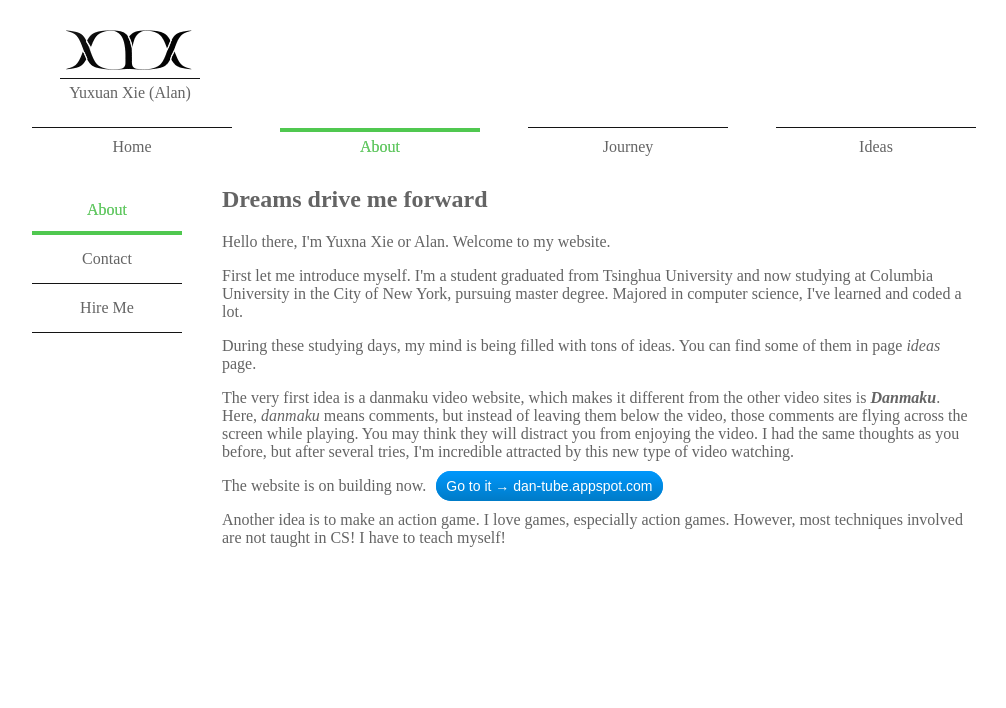
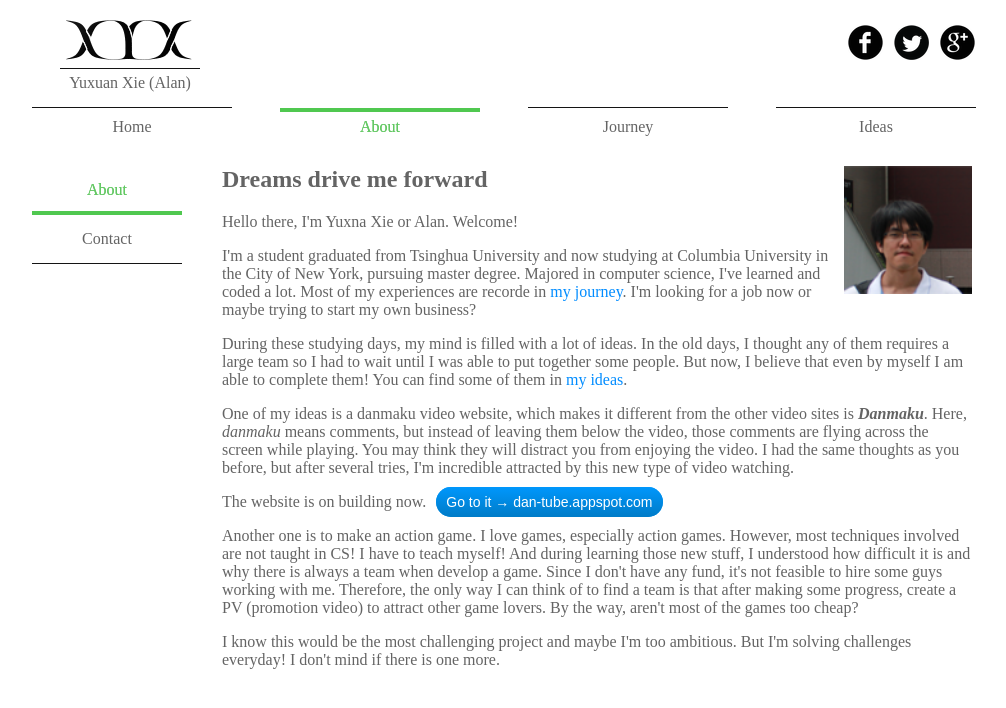
Before and after one commit to teststaybaka/yuxuan, a Python web app: template template/about.html in a window 1280 px wide. Shown: the top 708 px of the page, without its empty margins (130-1136 px from the left). Run offline with Jinja, Linux system fonts and the light colour scheme; the template is opened without the code that fills it, so the values that code supplies are empty.

Commit message:
social link! & recognize image

```diff
--- a/models.py
+++ b/models.py
@@ -12,7 +12,7 @@ Categories = ['dantube', 'youmu_blade_dance', 'course', 'others']
 class Article(ndb.Model):
     title = ndb.StringProperty()
     content = ndb.TextProperty()
-    images = ndb.BlobKeyProperty(repeated=True)
+    # images = ndb.BlobKeyProperty(repeated=True)
     category = ndb.StringProperty(choices=Categories)
     date = ndb.DateTimeProperty()
 
--- a/static/about.css
+++ b/static/about.css
@@ -49,3 +49,11 @@ input.button {
     margin-left: 430px;
     font-size: 14px;
 }
+
+.portrait {
+    width: 128px;
+    height: 128px;
+    float: right;
+    margin-top: 20px;
+    margin-left: 10px;
+}
--- a/static/base.css
+++ b/static/base.css
@@ -5,6 +5,15 @@ body {
     margin-left: auto;
     margin-right: auto;
     font-family:"Times New Roman",Georgia,Serif;
+    /*background-image: url("/static/body.jpg");*/
+    background-attachment: fixed;
+    background-repeat: repeat-x;
+    background-size: 1300px auto;
+}
+
+.body-background {
+    width: 1000px;
+    background-color: white;
 }
 
 textarea, input, select, option {
@@ -38,6 +47,8 @@ a.blue-link:active {
     padding: 4px;
     font-size: 14px;
     display: inline-block;
+    -webkit-border-radius: 5px;
+    -moz-border-radius: 5px;
     border-radius: 5px;
     cursor: pointer;
     color: rgb(100,100,100);
@@ -76,7 +87,7 @@ a.blue-link:active {
 }
 
 .button.special:active {
-    box-shadow: inset 0 2px 4px rgba(0,0,0,0.2);
+    box-shadow: inset 0 10px 10px rgba(0,0,0,0.1);
 }
 
 .button.special:disabled {
@@ -86,7 +97,7 @@ a.blue-link:active {
 }
 
 #name-logo {
-    margin: 20px 50px;
+    margin: 10px 50px;
     font-size: 0;
 }
 
@@ -95,7 +106,7 @@ a.blue-link:active {
 }
 
 #name-logo span {
-    display: block;
+    display: inline-block;
     padding: 5px;
     border-top: 1px solid rgb(20,20,20);
     width: 130px;
@@ -231,6 +242,8 @@ div.ajax-content {
 }
 
 .catch-button {
+    -webkit-border-radius: 20px;
+    -moz-border-radius: 20px;
     border-radius: 20px;
     /*border: 1px solid rgb(200,200,200);*/
     background: #0097fc;
@@ -262,3 +275,32 @@ div.ajax-content {
     color: rgb(255,255,255);
 }
 */
+
+#header {
+    position: relative;
+}
+
+.social-buttons-box {
+    position: absolute;
+    top: 15px;
+    right: 28px;
+}
+
+.social-button {
+    width: 35px;
+    height: 35px;
+    display: inline-block;
+    margin-right: 7px;
+}
+
+.social-button.facebook {
+    background-image: url("/static/facebook_icon.png");
+}
+
+.social-button.twitter {
+    background-image: url("/static/twitter_icon.png");
+}
+
+.social-button.google {
+    background-image: url("/static/google_plus_icon.png");
+}
--- a/static/experience.js
+++ b/static/experience.js
@@ -3,7 +3,7 @@ $(document).ready(function() {
     var page = 1;
     var isLoading = false;
     $(window).scroll(function() {
-        if(($(window).scrollTop() > $(document).height() - $(window).height() - 100) && !isLoading) {
+        if(($(window).scrollTop() >= $(document).height() - $(window).height()) && !isLoading) {
             isLoading = true;
             $('#main-body').append('<div class="preview-article loading"></div>');
             $.ajax({
--- a/template/about.html
+++ b/template/about.html
@@ -11,29 +11,33 @@ active
 {% block side_bar %}
 <a href="{{ uri_for('about') }}" class="side {% block side_about_active %}active{% endblock %}">About</a>
 <a href="{{ uri_for('contact') }}" class="side {% block side_contact_active %}{% endblock %}">Contact</a>
-<a href="{{ uri_for('hire_me') }}" class="side {% block side_hire_active %}{% endblock %}">Hire Me</a>
+<!-- <a href="{{ uri_for('hire_me') }}" class="side {% block side_hire_active %}{% endblock %}">Hire Me</a> -->
 {% endblock %}
 
 {% block main_body %}
+<img class="portrait" src="/static/portrait.png">
 <h2>
     Dreams drive me forward
 </h2>
 <p>
-    Hello there, I'm Yuxna Xie or Alan. Welcome to my website. <!-- You won't feel boring here. -->
+    Hello there, I'm Yuxna Xie or Alan. Welcome!
 </p>
 <p>
-    First let me introduce myself. I'm a student graduated from Tsinghua University and now studying at Columbia University in the City of New York, pursuing master degree.  Majored in computer science, I've learned and coded a lot.
+    I'm a student graduated from Tsinghua University and now studying at Columbia University in the City of New York, pursuing master degree.  Majored in computer science, I've learned and coded a lot. Most of my experiences are recorde in <a href="{{ uri_for('experiences') }}" class="blue-link">my journey</a>. I'm looking for a job now or maybe trying to start my own business?
 </p>
 <p>
-   During these studying days, my mind is being filled with tons of ideas. You can find some of them in page <a href="{{ uri_for('ideas') }}"><i>ideas</i></a> page.
+   During these studying days, my mind is filled with a lot of ideas. In the old days, I thought any of them requires a large team so I had to wait until I was able to put together some people. But now, I believe that even by myself I am able to complete them! You can find some of them in <a href="{{ uri_for('ideas') }}" class="blue-link">my ideas</a>.
 </p>
 <p>
-    The very first idea is a danmaku video website, which makes it different from the other video sites is <i><b>Danmaku</b></i>. Here, <i>danmaku</i> means comments, but instead of leaving them below the video, those comments are flying across the screen while playing. You may think they will distract you from enjoying the video. I had the same thoughts as you before, but after several tries, I'm incredible attracted by this new type of video watching.
+    One of my ideas is a danmaku video website, which makes it different from the other video sites is <i><b>Danmaku</b></i>. Here, <i>danmaku</i> means comments, but instead of leaving them below the video, those comments are flying across the screen while playing. You may think they will distract you from enjoying the video. I had the same thoughts as you before, but after several tries, I'm incredible attracted by this new type of video watching.
 </p>
 <p>
     The website is on building now.<a class="catch-button" target="_blank" href="https://dan-tube.appspot.com">Go to it → dan-tube.appspot.com</a>
 </p>
 <p>
-    Another idea is to make an action game. I love games, especially action games. However, most techniques involved are not taught in CS! I have to teach myself!
+    Another one is to make an action game. I love games, especially action games. However, most techniques involved are not taught in CS! I have to teach myself! And during learning those new stuff, I understood how difficult it is and why there is always a team when develop a game. Since I don't have any fund, it's not feasible to hire some guys working with me. Therefore, the only way I can think of to find a team is that after making some progress, create a PV (promotion video) to attract other game lovers. By the way, aren't most of the games too cheap?
+</p>
+<p>
+    I know this would be the most challenging project and maybe I'm too ambitious. But I'm solving challenges everyday! I don't mind if there is one more.
 </p>
 {% endblock %}
--- a/template/base.html
+++ b/template/base.html
@@ -10,11 +10,18 @@
     {% endblock %}
     </head>
     <body>
+        <div class="body-background">
             <div id="header">
+                <div class="social-buttons-box">
+                    <a class="social-button facebook" href="https://www.facebook.com/teststaybaka" target="_blank"></a>
+                    <a class="social-button twitter" href="https://twitter.com/teststaybaka" target="_blank"></a>
+                    <a class="social-button google" href="https://plus.google.com/113968793896885544682" target="_blank"></a>
+                </div>
                 {% block header %}
                 <div id="name-logo">
-                <a href="">
+                    <a href="/">
                         <img src="/static/logo.png">
+                        <br>
                         <span>Yuxuan Xie (Alan)</span>
                     </a>
                 </div>
@@ -41,6 +48,7 @@
                     {% endblock %}
                 </div>
             </div>
+        </div>
 
         <div id="ajax-message-box">
         </div>
--- a/template/hire_me.html
+++ b/template/hire_me.html
@@ -7,5 +7,8 @@
 {% block side_hire_active %}active{% endblock %}
 
 {% block main_body %}
+<div class="self-info-line">
+    <img class="portrait" src="">
+</div>
 
 {% endblock %}
```
Also changed, not shown: admin.py (+6 -6 lines), static/experiences.css (+10 -0 lines), template/contact.html (+4 -4 lines), views.py (+9 -4 lines), static/facebook_icon.png (added), static/google_plus_icon.png (added), static/portrait.png (added), static/twitter_icon.png (added), 3 other files. Lines whose indentation alone changed are shown as unchanged.
